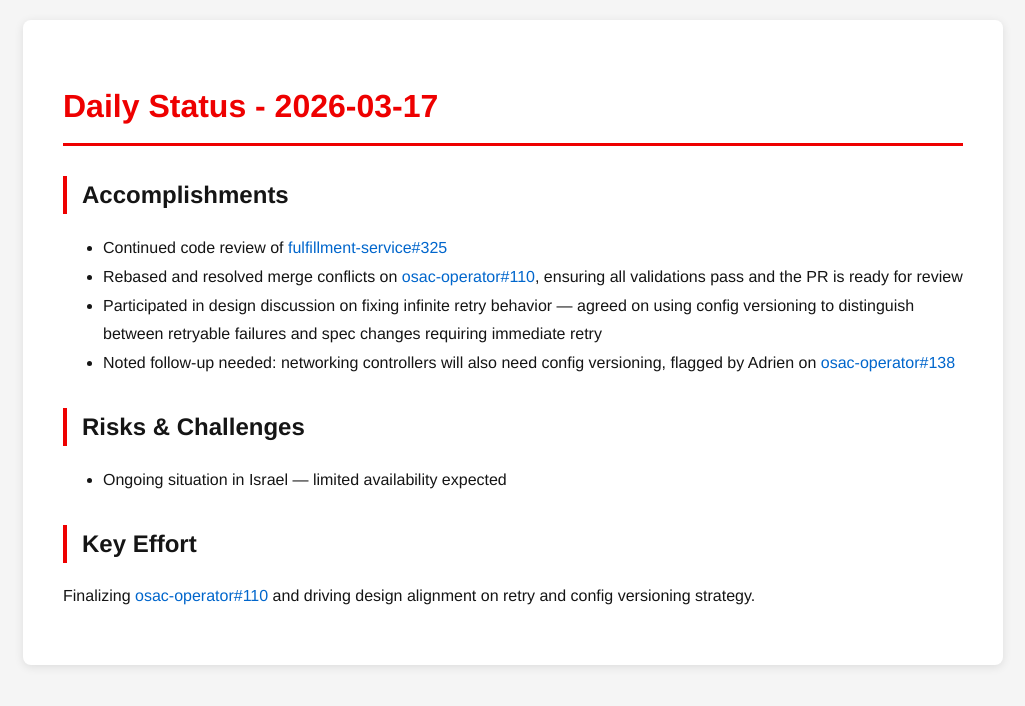
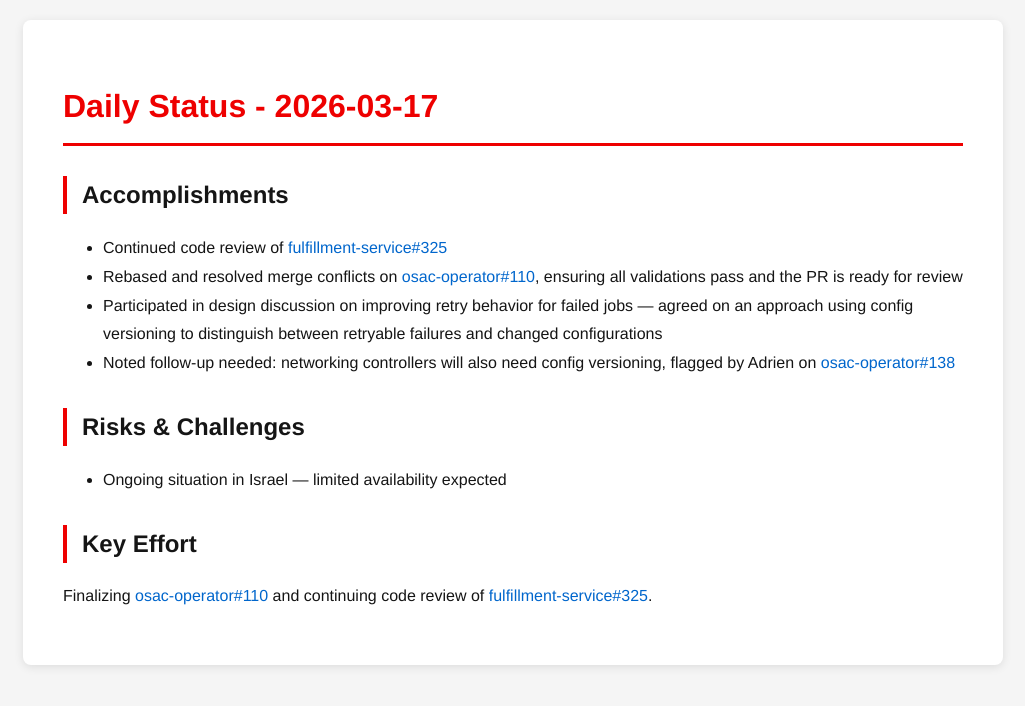
Before and after one commit to tzvatot/daily-status, a Jekyll site: the page built from 2026-03-17.md, in a window 1280 px wide. Shown: the top 706 px of the page, without its empty margins (127-1152 px from the left). Built offline with Jekyll 4.4.1, drawn with Linux system fonts in a browser that asks for light colours.

Commit message:
Daily status update - 2026-03-17

```diff
--- a/2026-03-17.md
+++ b/2026-03-17.md
@@ -9,11 +9,11 @@ date: 2026-03-17
 ## Accomplishments
 - Continued code review of [fulfillment-service#325](https://github.com/osac-project/fulfillment-service/pull/325)
 - Rebased and resolved merge conflicts on [osac-operator#110](https://github.com/osac-project/osac-operator/pull/110), ensuring all validations pass and the PR is ready for review
-- Participated in design discussion on fixing infinite retry behavior — agreed on using config versioning to distinguish between retryable failures and spec changes requiring immediate retry
+- Participated in design discussion on improving retry behavior for failed jobs — agreed on an approach using config versioning to distinguish between retryable failures and changed configurations
 - Noted follow-up needed: networking controllers will also need config versioning, flagged by Adrien on [osac-operator#138](https://github.com/osac-project/osac-operator/pull/138)
 
 ## Risks & Challenges
 - Ongoing situation in Israel — limited availability expected
 
 ## Key Effort
-Finalizing [osac-operator#110](https://github.com/osac-project/osac-operator/pull/110) and driving design alignment on retry and config versioning strategy.
+Finalizing [osac-operator#110](https://github.com/osac-project/osac-operator/pull/110) and continuing code review of [fulfillment-service#325](https://github.com/osac-project/fulfillment-service/pull/325).
```
